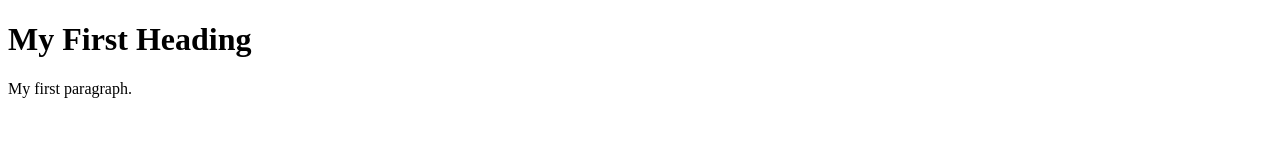
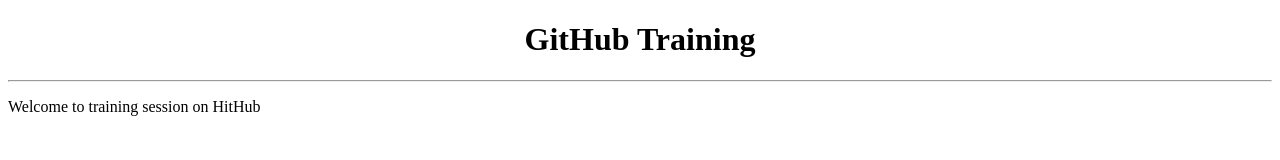
Before and after one commit to ga13saw/TrainingWebApp, a plain HTML site: page index.html in a window 1280 px wide. Drawn offline with Linux system fonts and the light colour scheme.

Commit message:
Welcome details

```diff
--- a/index.html
+++ b/index.html
@@ -1,12 +1,13 @@
 <!DOCTYPE html>
 <html>
 <head>
-<title>Page Title</title>
+<title>Welcome</title>
 </head>
 <body>
 
-<h1>My First Heading</h1>
-<p>My first paragraph.</p>
+<h1 align="center">GitHub Training </h1>
+ <hr>
+<p>Welcome to training session on HitHub</p>
 
 </body>
 </html>
```
